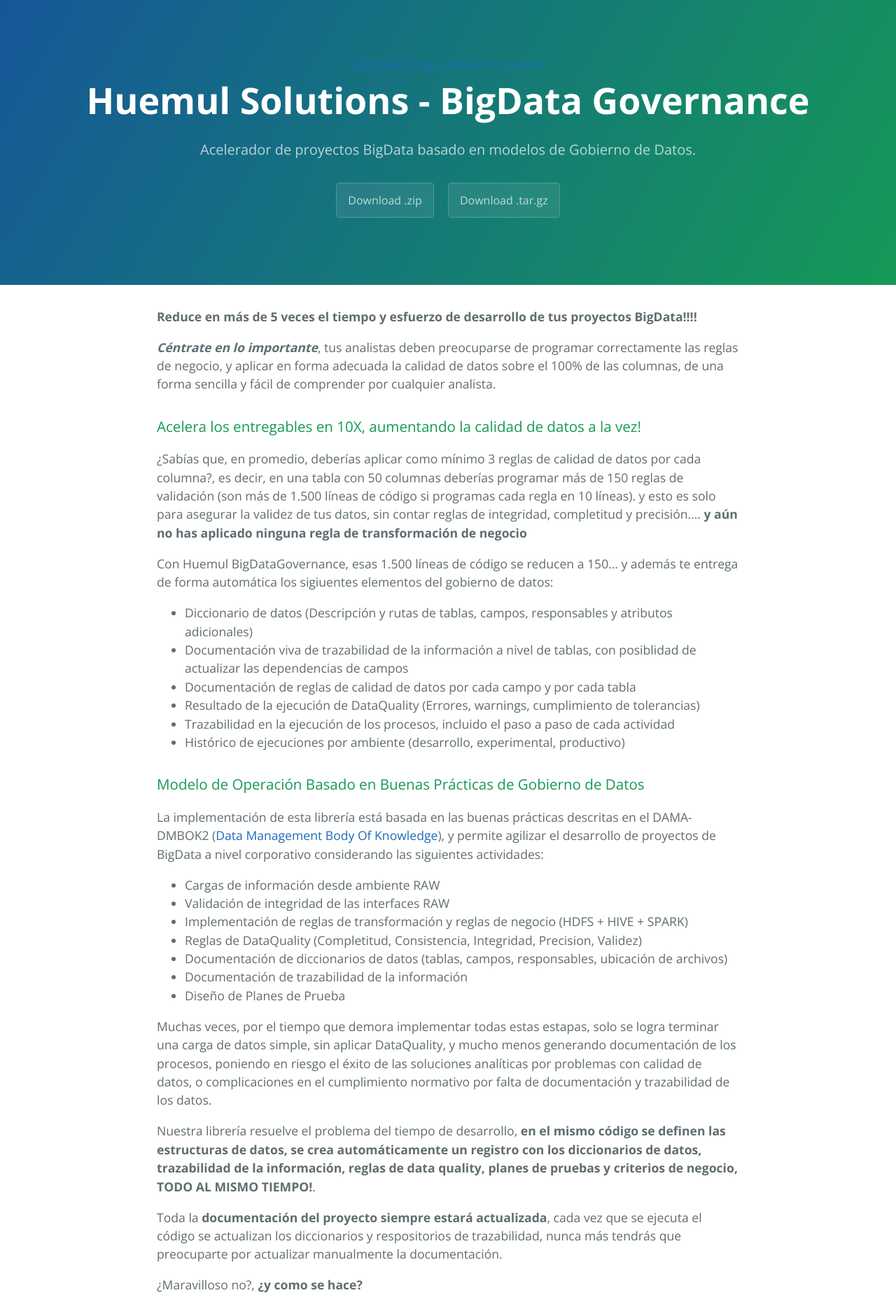
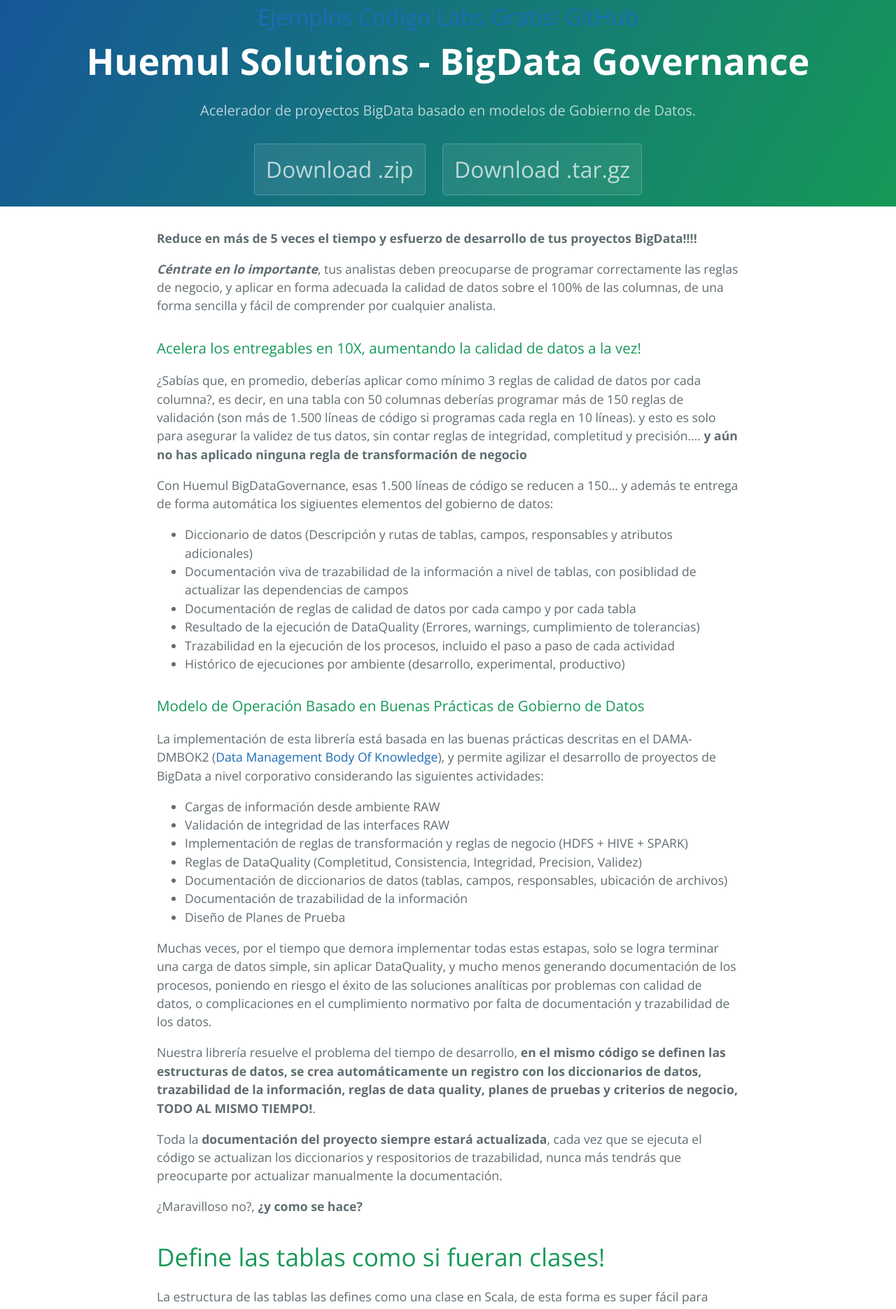
Before and after one commit to HuemulSolutions/HuemulSolutions.github.io, a Jekyll site: the page built from index.md, in a window 1280 px wide. Shown: the top 1870 px of the page at 70% size. Built offline with Jekyll 4.4.1, drawn with Linux system fonts in a browser that asks for light colours.

Commit message:
Update default.html

```diff
--- a/_layouts/default.html
+++ b/_layouts/default.html
@@ -22,7 +22,7 @@
   <body>
     <a id="skip-to-content" href="#content">Skip to the content.</a>
 
-    <header class="page-header" role="banner">
+    <header class="page-header" style="padding:0px;font-size: 32px" role="banner">
       <a href="ejemplos.html">Ejemplos</a>
       <a href="codigo.html">Codigo</a>
       <a href="labs.html">Labs</a>
```
